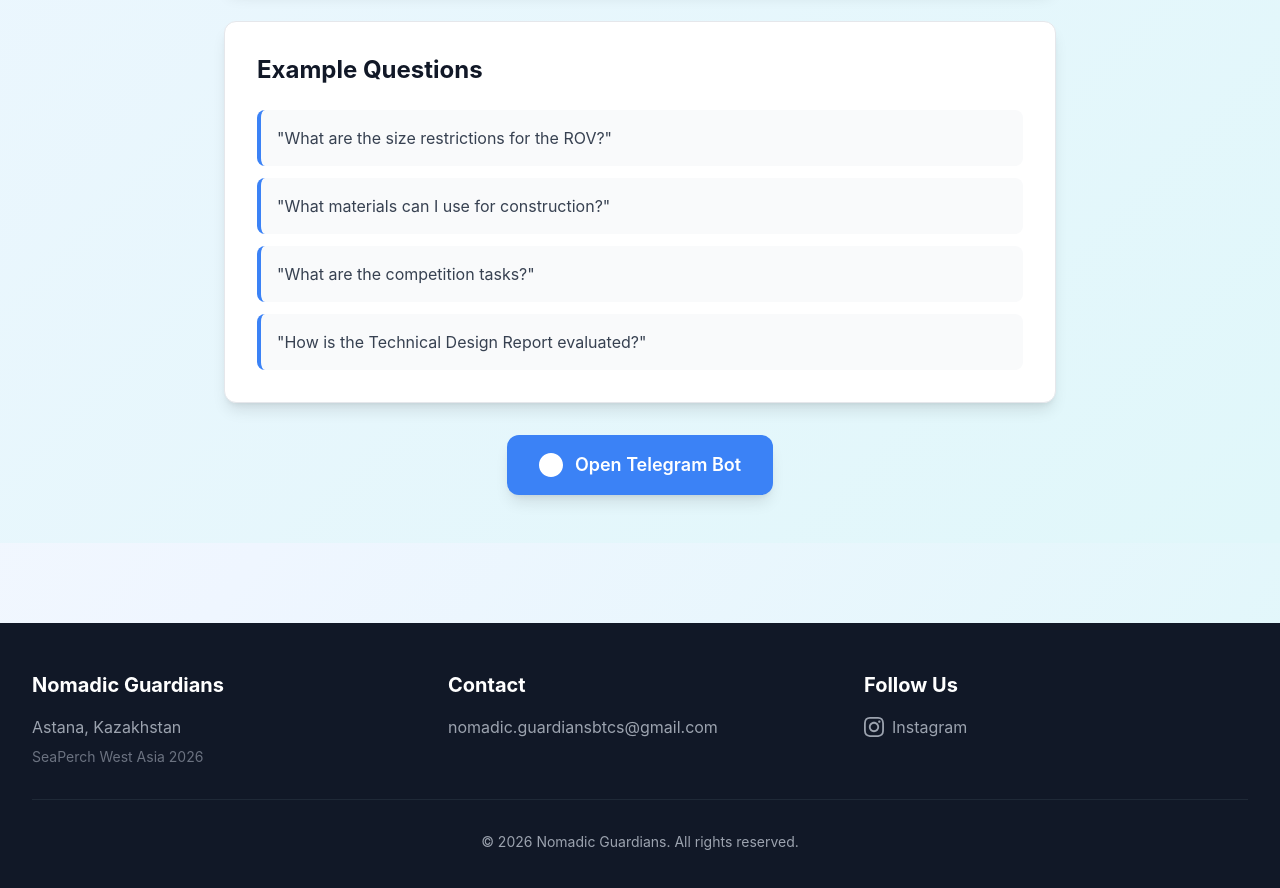
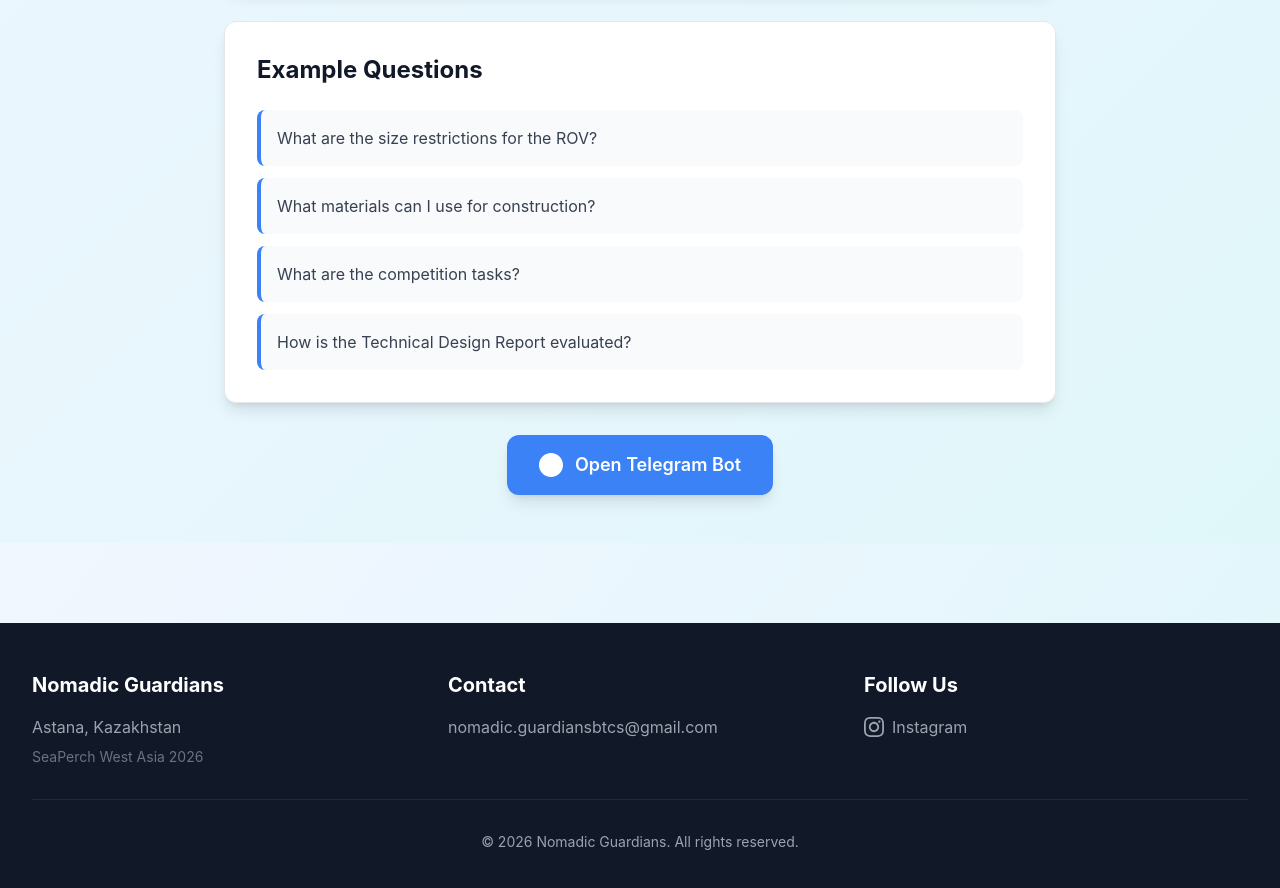
Before and after one commit to Yers1/nomadic-guardians, a Next.js app: page /en/telegram-bot in a window 1280 px wide. Shown: the part 820-1708 px from the top of the page. Built offline with nearby package versions, Linux system fonts and the light colour scheme.

Commit message:
Fix unescaped quotes

```diff
--- a/app/[locale]/telegram-bot/page.tsx
+++ b/app/[locale]/telegram-bot/page.tsx
@@ -1,4 +1,6 @@
+/* eslint-disable react/no-unescaped-entities */
 import { getTranslations } from 'next-intl/server';
+
 
 export default async function TelegramBotPage({
   params: { locale }
@@ -53,7 +55,8 @@ export default async function TelegramBotPage({
           <div className="space-y-3">
             {(t.raw('examples.items') as string[]).map((question, index) => (
               <div key={index} className="bg-gray-50 rounded-lg p-4 border-l-4 border-blue-500">
-                <p className="text-gray-700">"{question}"</p>
+                <p className="text-gray-700">{question}</p>
+
               </div>
             ))}
           </div>
```
